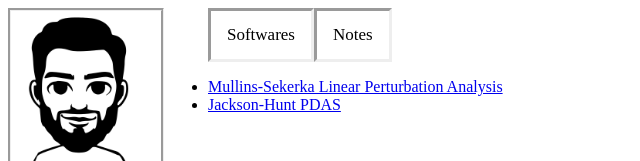
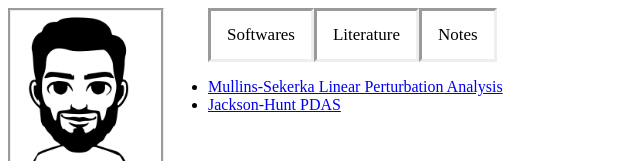
Before and after one commit to gsabhishek/gsabhishek.github.io, a plain HTML site: page notes.html in a window 1280 px wide. Shown: the top 161 px of the page, without its empty margins (0-640 px from the left). Drawn offline with nearby package versions, Linux system fonts and the light colour scheme; some icons are missing; a web font is replaced by a local one.

Commit message:
Update notes.html

```diff
--- a/notes.html
+++ b/notes.html
@@ -29,6 +29,7 @@
     <!--Top Navigation Bar-->
     <div class = "navbar">
         <a href="#" id="softwares" onclick="openPage('softwares.html')">Softwares</a>
+        <a href="#" id="literature" onclick="openPage('literature.html')">Literature</a>
         <a href="#" id="notes" onclick="openPage('notes.html')">Notes</a>
     </div>
     <!--Content-->
```
